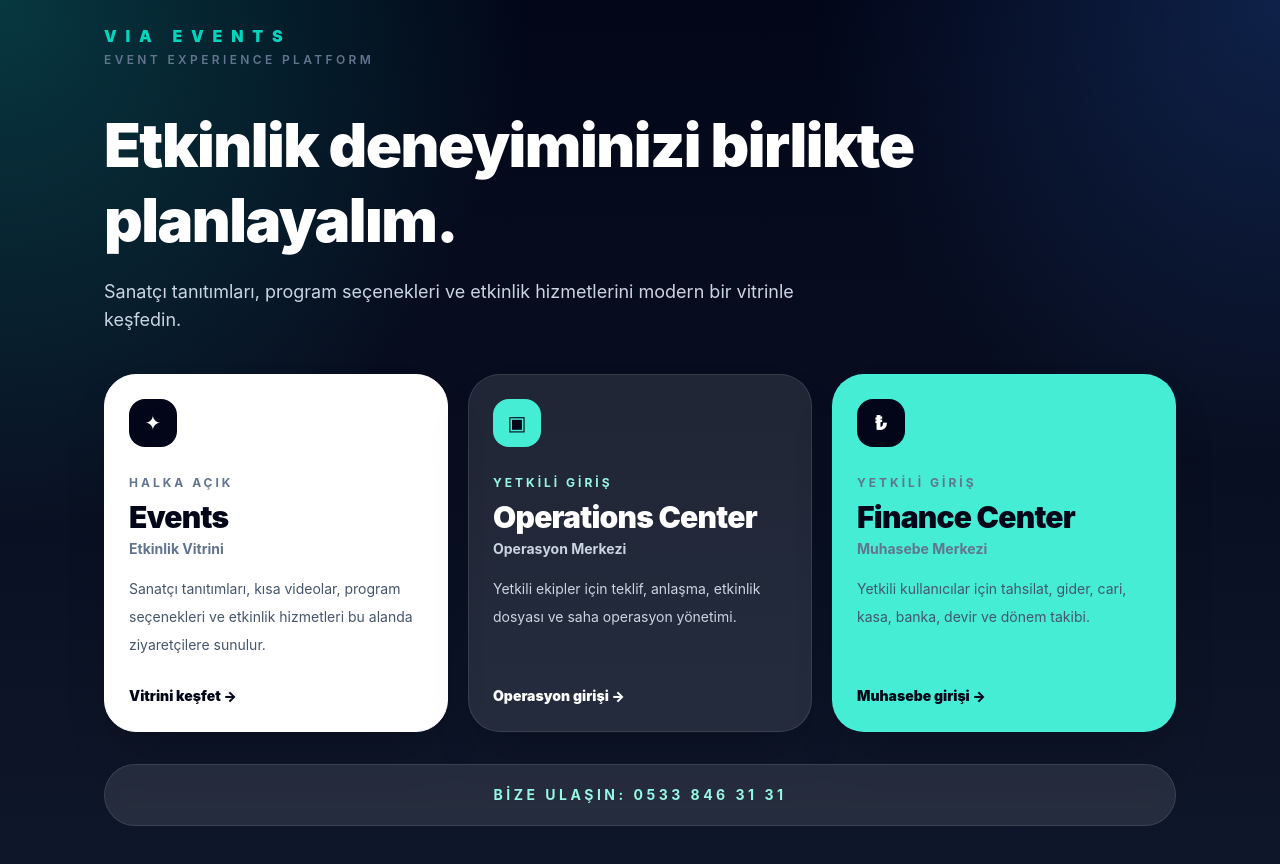
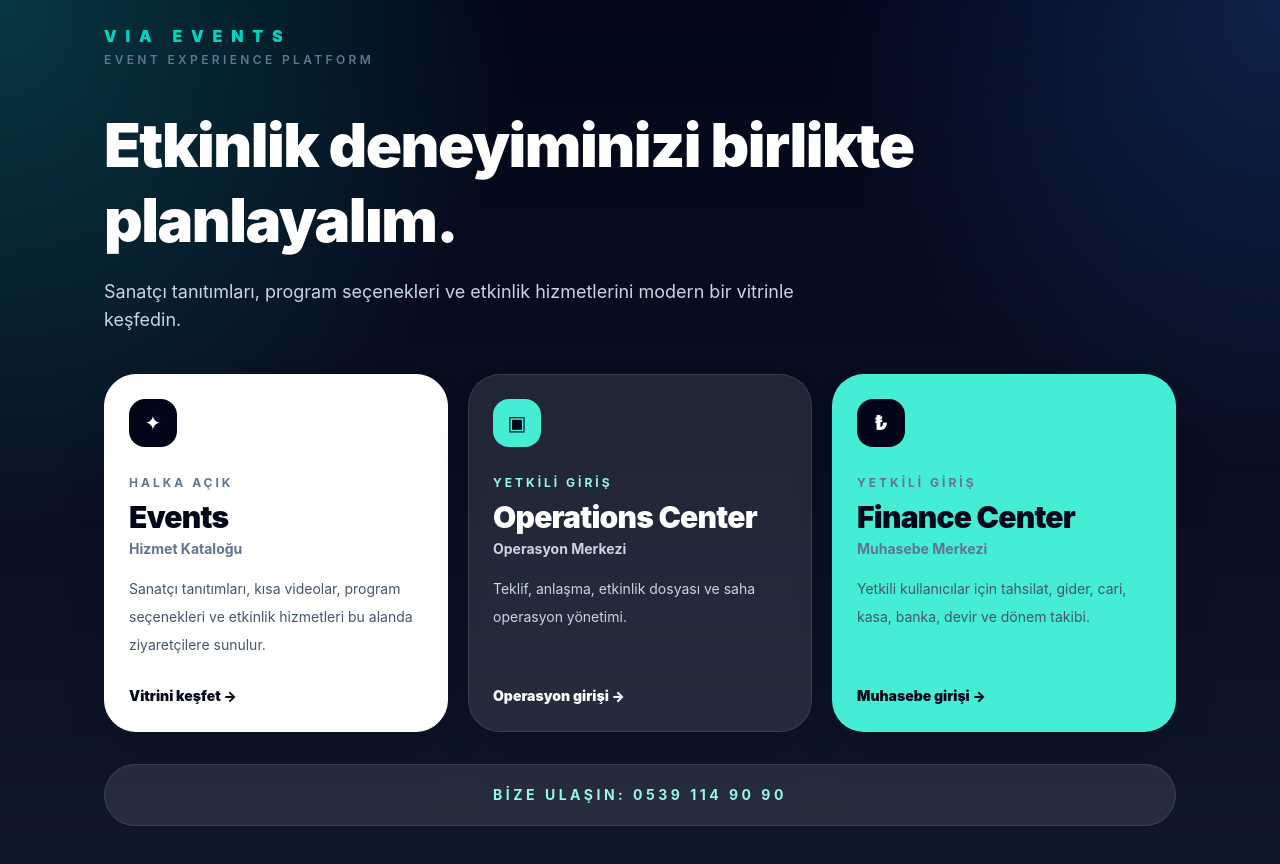
Before and after one commit to musty7091/via, a React (Vite) app in the folder frontend/: page / in a window 1280 px wide. Shown: the top 864 px of the page. Built offline with nearby package versions, Linux system fonts and the light colour scheme; no server answers.

Commit message:
Use typographic brand on landing page2

```diff
--- a/frontend/src/App.tsx
+++ b/frontend/src/App.tsx
@@ -138,7 +138,7 @@ function App() {
                 <LandingCenterCard
                   eyebrow="Halka Açık"
                   title="Events"
-                  subtitle="Etkinlik Vitrini"
+                  subtitle="Hizmet Kataloğu"
                   description="Sanatçı tanıtımları, kısa videolar, program seçenekleri ve etkinlik hizmetleri bu alanda ziyaretçilere sunulur."
                   icon="✦"
                   tone="light"
@@ -149,7 +149,7 @@ function App() {
                   eyebrow="Yetkili Giriş"
                   title="Operations Center"
                   subtitle="Operasyon Merkezi"
-                  description="Yetkili ekipler için teklif, anlaşma, etkinlik dosyası ve saha operasyon yönetimi."
+                  description="Teklif, anlaşma, etkinlik dosyası ve saha operasyon yönetimi."
                   icon="▣"
                   tone="dark"
                   actionLabel="Operasyon girişi"
@@ -170,7 +170,7 @@ function App() {
 
               <div className="mt-8 rounded-[2rem] border border-white/10 bg-white/10 p-5 backdrop-blur">
                 <p className="text-sm font-bold uppercase tracking-[0.25em] text-teal-200">
-                  <div className="text-center">Bize Ulaşın: 0533 846 31 31</div>
+                  <div className="text-center">Bize Ulaşın: 0539 114 90 90</div>
                 </p>
 
               </div>
```
